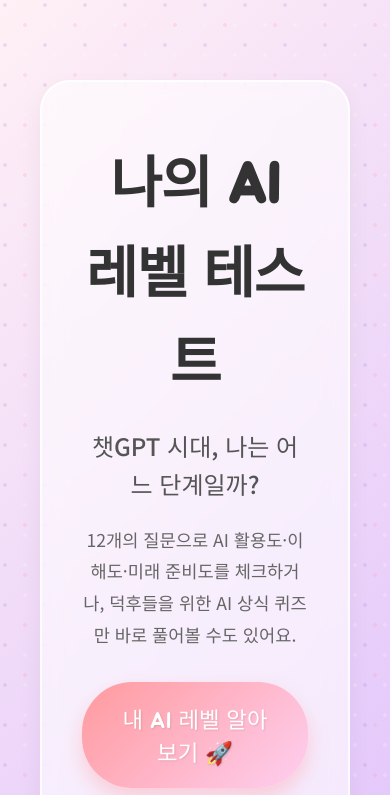
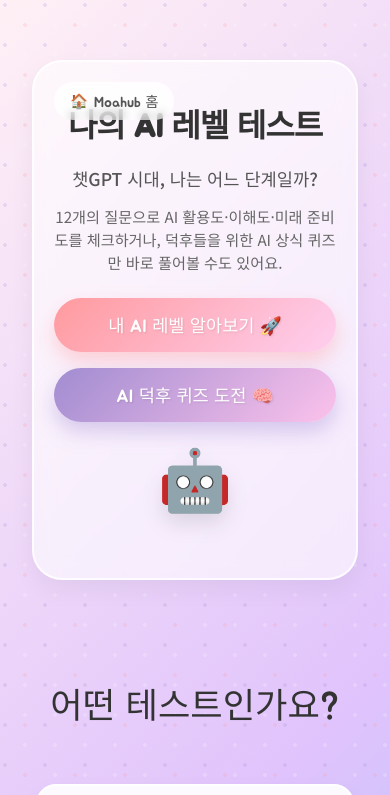
Before and after one commit to jejuolledev/ai-level-test, a plain HTML site: page index.html in a window 390 px wide. Shown: the top 795 px of the page. Drawn offline with nearby package versions, Linux system fonts and the light colour scheme.

Commit message:
작업완료

```diff
--- a/index.html
+++ b/index.html
@@ -18,6 +18,12 @@
     <section id="hero" class="hero-section">
         <div class="container">
             <div class="hero-content">
+                <!-- 홈 버튼 추가 -->
+                <button class="home-btn-hero" id="mainHomeBtn" onclick="location.href='/'">
+                    <span class="home-icon">🏠</span>
+                    <span>Moahub 홈</span>
+                </button>
+
                 <div class="hero-text">
                     <h1 class="hero-title">나의 AI 레벨 테스트</h1>
                     <p class="hero-subtitle">챗GPT 시대, 나는 어느 단계일까?</p>
--- a/main.js
+++ b/main.js
@@ -1046,6 +1046,12 @@
     const startQuizBtn = document.getElementById('startQuizBtn');
     if (startQuizBtn) {
         startQuizBtn.addEventListener('click', showQuizSection);
+    }
+
+    // 메인 홈 버튼 (랜딩 페이지로 이동)
+    const mainHomeBtn = document.getElementById('mainHomeBtn');
+    if (mainHomeBtn) {
+        mainHomeBtn.addEventListener('click', () => window.location.href = '/');
     }
 
     // 레벨 테스트 - 이전/다음 버튼 (삭제됨)
--- a/styles.css
+++ b/styles.css
@@ -160,6 +160,92 @@
 
     50% {
         transform: translateY(-15px);
+    }
+}
+
+/* Hero Home Button */
+.home-btn-hero {
+    position: absolute;
+    top: 20px;
+    left: 20px;
+    background: rgba(255, 255, 255, 0.6);
+    border: none;
+    padding: 8px 16px;
+    border-radius: 20px;
+    font-family: var(--font-heading);
+    font-size: 0.9rem;
+    color: var(--text-sub);
+    cursor: pointer;
+    display: flex;
+    align-items: center;
+    gap: 6px;
+    transition: all 0.2s ease;
+    backdrop-filter: blur(5px);
+}
+
+.home-btn-hero:hover {
+    background: white;
+    color: var(--primary-color);
+    box-shadow: 0 2px 8px rgba(0, 0, 0, 0.1);
+}
+
+/* Mobile Optimizations */
+@media (max-width: 600px) {
+    .container {
+        padding: 0 16px;
+    }
+
+    .hero-section {
+        padding: 60px 16px 40px;
+        min-height: auto;
+        display: block;
+        /* Remove flex centering to allow natural flow */
+    }
+
+    .hero-content {
+        padding: 40px 20px;
+        gap: 20px;
+        position: relative;
+        /* Context for absolute home button */
+    }
+
+    .hero-title {
+        font-size: 2rem;
+        /* reduced from 3.5rem */
+        margin-bottom: 12px;
+    }
+
+    .hero-subtitle {
+        font-size: 1.1rem;
+        /* reduced from 1.5rem */
+        margin-bottom: 12px;
+    }
+
+    .hero-description {
+        font-size: 0.95rem;
+        margin-bottom: 24px;
+        line-height: 1.5;
+    }
+
+    .robot-emoji {
+        font-size: 60px;
+        /* reduced from 100px */
+    }
+
+    .cta-button {
+        font-size: 1.1rem;
+        padding: 14px 24px;
+        width: 100%;
+        /* Full width buttons on mobile */
+    }
+
+    .options-container {
+        gap: 10px;
+    }
+
+    .option-button {
+        padding: 16px;
+        font-size: 1rem;
     }
 }
 
```
